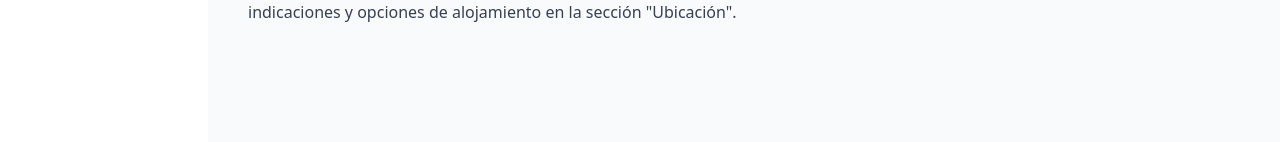
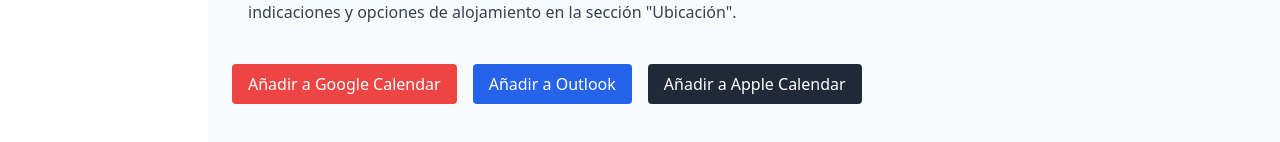
Before and after one commit to PedroPagan/Boda, a React (Vite) app: page / in a window 1280 px wide. Shown: the part 424-566 px from the top of the page. Built offline with nearby package versions, Linux system fonts and the light colour scheme.

Commit message:
Actualización

```diff
--- a/src/pages/Inicio.jsx
+++ b/src/pages/Inicio.jsx
@@ -1,5 +1,19 @@
 import React from 'react'
 export default function Inicio(){
+
+  const event = {
+  title: "Boda de Irene y Pere",
+  description: "¡Nos casamos! Ven a celebrar con nosotros en el Castell de Sant Mòri.",
+  location: "Castell de Sant Mori, Calle Figueras, 2, 17467 Sant Mori, Gerona",
+  startDate: "2026-05-01T18:00:00", // ISO 8601
+  endDate: "2026-05-03T12:00:00"
+};
+  const googleCalendarUrl = `https://www.google.com/calendar/render?action=TEMPLATE&text=${encodeURIComponent(event.title)}&dates=${event.startDate}/${event.endDate}&details=${encodeURIComponent(event.description)}&location=${encodeURIComponent(event.location)}&sf=true&output=xml`;
+
+  const outlookCalendarUrl = `https://outlook.office.com/owa/?path=/calendar/action/compose&subject=${encodeURIComponent(event.title)}&startdt=${event.startDate}&enddt=${event.endDate}&body=${encodeURIComponent(event.description)}&location=${encodeURIComponent(event.location)}`;
+
+  const appleCalendarUrl = `/evento.ics`; // archivo ICS en public/
+
   return (
     <section>
       <h2 className="text-xl font-bold">Bienvenidos</h2>
@@ -15,6 +29,34 @@
         <h3 className="font-semibold">Descripción</h3>
         <p className="mt-2 text-gray-700">La ceremonia tendrá lugar en una iglesia histórica, seguida de una celebración íntima con familia y amigos. Hemos preparado indicaciones y opciones de alojamiento en la sección "Ubicación".</p>
       </div>
+
+      <div className="flex flex-col md:flex-row gap-4 mt-6">
+  <a
+    href={googleCalendarUrl}
+    target="_blank"
+    rel="noopener noreferrer"
+    className="bg-red-500 text-white px-4 py-2 rounded hover:bg-red-600 transition text-center"
+  >
+    Añadir a Google Calendar
+  </a>
+
+  <a
+    href={outlookCalendarUrl}
+    target="_blank"
+    rel="noopener noreferrer"
+    className="bg-blue-600 text-white px-4 py-2 rounded hover:bg-blue-700 transition text-center"
+  >
+    Añadir a Outlook
+  </a>
+
+  <a
+    href={appleCalendarUrl}
+    download
+    className="bg-gray-800 text-white px-4 py-2 rounded hover:bg-gray-900 transition text-center"
+  >
+    Añadir a Apple Calendar
+  </a>
+</div>
     </section>
   )
 }
--- a/src/pages/Ubicacion.jsx
+++ b/src/pages/Ubicacion.jsx
@@ -1,6 +1,6 @@
 import React from 'react'
 export default function Ubicacion(){
-  const defaultEmbed = "https://www.google.com/maps/place/Castell+de+Sant+Mori/@42.1552128,2.9906274,16.87z/data=!4m6!3m5!1s0x12baf3a691a475f7:0x2fe99a5ba5bf4017!8m2!3d42.1539607!4d2.9908134!16s%2Fg%2F1hc0hky_7?entry=ttu&g_ep=EgoyMDI1MDkxNi4wIKXMDSoASAFQAw%3D%3D";
+  const defaultEmbed = "https://www.google.com/maps/embed?pb=!1m18!1m12!1m3!1d2905.1234567890123!2d2.89234567890123!3d42.1234567890123!2m3!1f0!2f0!3f0!3m2!1i1024!2i768!4f13.1!3m3!1m2!1s0x12ab3456789abcdef%3A0x123456789abcdef!2sCastell%20de%20Sant%20Mori!5e0!3m2!1ses!2ses!4v1699999999999!5m2!1ses!2ses";
   return (
     <section>
       <h2 className="text-xl font-bold">Ubicación y Cómo llegar</h2>
@@ -12,10 +12,10 @@
           <p className="text-sm text-gray-600 mt-2">Sant Mori está a una hora y media de Barcelona y Esparraguera. Es un pueblo pequeño y hay bastante aparcamiento gratuito en la calle.</p>
 
           <h4 className="font-semibold mt-4">Transporte público</h4>
-           <p className="text-sm text-gray-600 mt-2">Al pueblo no llega el tren y hasta donde sepamos ningún bus. Si venís en AVE, las paradas más cercanas son la de Gerona, a 30 min en coche y la de Figueres, a 25 min en coche. De ahí podéis alquilar un coche, coger un taxi o avisarnos con antelación para ver cuándo iros a recoger.</p>
+           <p className="text-sm text-gray-600 mt-2">Al pueblo no llega el tren y hasta donde sepamos ningún bus. Si venís en AVE, las paradas más cercanas son la de Gerona, a 30 min en coche y la de Figueres, a 25 min en coche. De ahí podéis alquilar un coche, coger un taxi o avisadnos con antelación para ver cuándo iros a recoger.</p>
 
           <h4 className="font-semibold mt-4">Otros</h4>
-          <p className="text-sm text-gray-600">En el pueblo no hay ningún supermercado, lleva todo lo que puedas necesitar, especialmente si no vienes en coche.</p>
+          <p className="text-sm text-gray-600">En el pueblo no hay ningún supermercado, llevad todo lo que puedas necesitar, especialmente si no venís en coche.</p>
         </div>
 
         <div>
```
Also changed, not shown: 1 other file (tests, documents, lock files or other folders).
